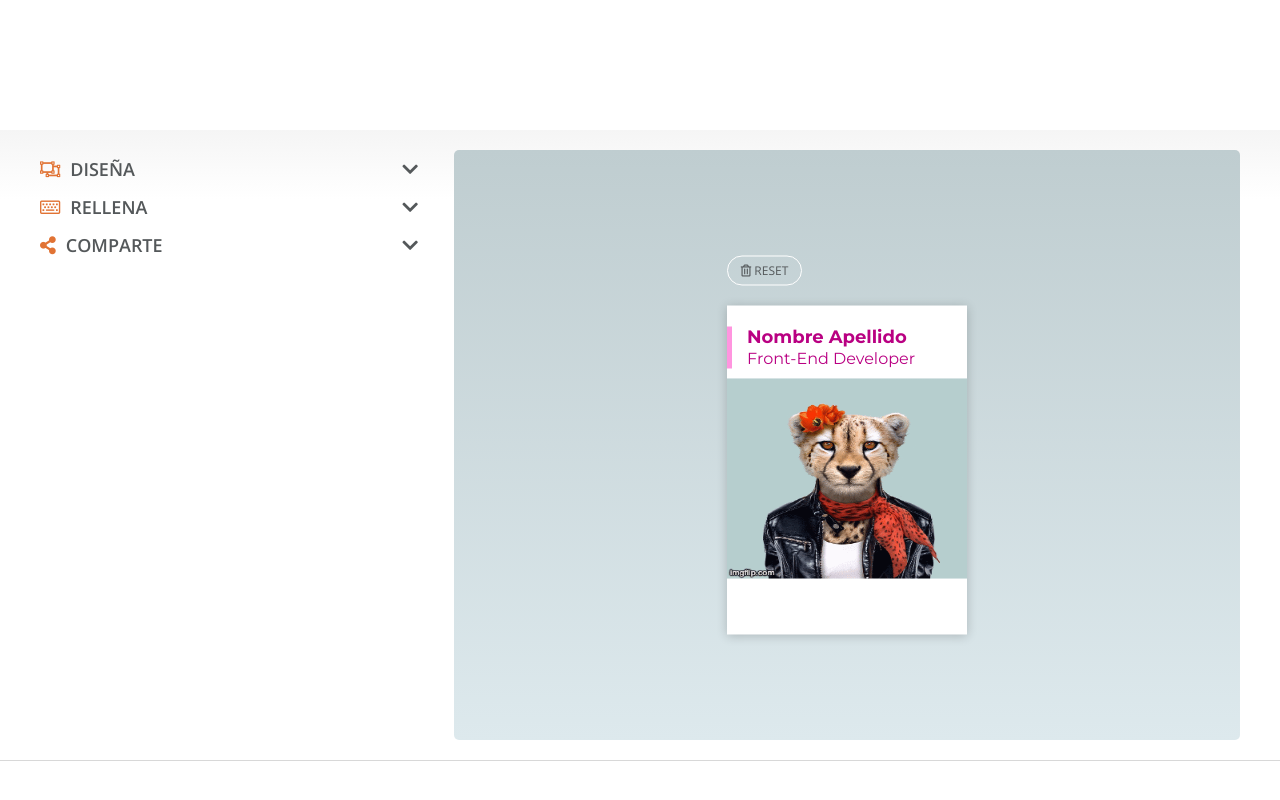
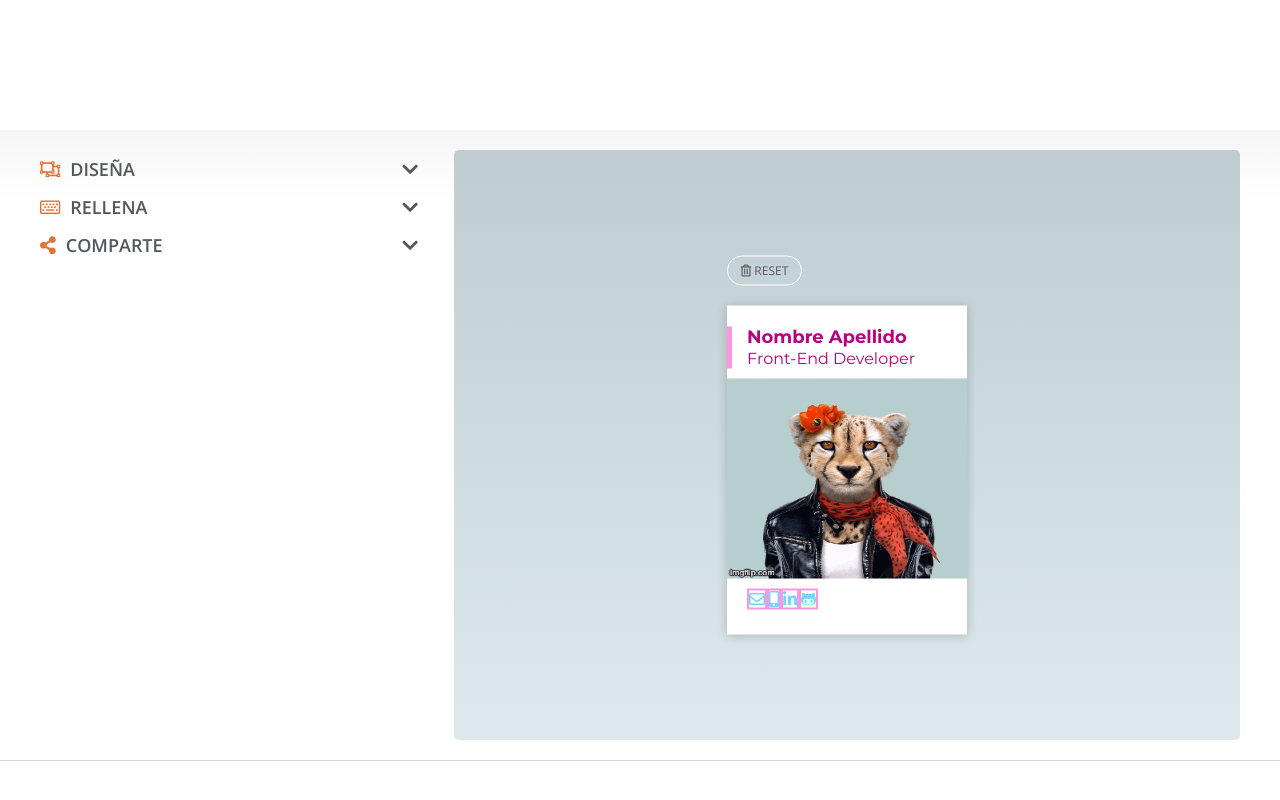
Before and after one commit to Adalab/project-promo-i-module-3-team-1-new, a React (Create React App) app: page / in a window 1280 px wide. Shown: the part 780-1580 px from the top of the page. Built offline with nearby package versions, Linux system fonts and the light colour scheme.

Commit message:
no class

```diff
--- a/src/components/PreviewResetButton.js
+++ b/src/components/PreviewResetButton.js
@@ -11,8 +11,8 @@ class PreviewResetButton extends React.Component {
     }
     render() {
         return (
-            <button onClick = {this.clickReset} class="previewResetButton" href="#">
-                <i class="far fa-trash-alt"></i> reset
+            <button onClick = {this.clickReset} className="previewResetButton" href="#">
+                <i className="far fa-trash-alt"></i> reset
             </button>
         );
     }
--- a/src/components/PreviewSocialButtonList.js
+++ b/src/components/PreviewSocialButtonList.js
@@ -15,7 +15,7 @@ class PreviewSocialButtonList extends React.Component {
           name="email address"
           destination={`mailto:${this.props.email}`}
           iconType="far fa-envelope"
-          class={(this.props.email === '' ? "newHidden" : "card__socialbuttons--box")}
+          className={(this.props.email === '' ? "newHidden" : "card__socialbuttons--box")}
 
 
 
@@ -24,19 +24,19 @@ class PreviewSocialButtonList extends React.Component {
           name="phone number"
           destination={`tel:${this.props.phone}`}
           iconType="fas fa-mobile-alt"
-          class={(this.props.phone === '' ? "newHidden" : "card__socialbuttons--box")}
+          className={(this.props.phone === '' ? "newHidden" : "card__socialbuttons--box")}
         />
         <SocialButton
           name="linkedin profile"
           destination={`https://www.linkedin.com/in/${this.props.linkedinuser}`}
           iconType="fab fa-linkedin-in"
-          class={(this.props.linkedin === '' ? "newHidden" : "card__socialbuttons--box")}
+          className={(this.props.linkedin === '' ? "newHidden" : "card__socialbuttons--box")}
         />
         <SocialButton
           name="github profile"
           destination={`https://www.github.com/${this.props.githubuser}`}
           iconType="fab fa-github-alt"
-          class={(this.props.github === '' ? "newHidden" : "card__socialbuttons--box")}
+          className={(this.props.github === '' ? "newHidden" : "card__socialbuttons--box")}
         />
       </ul>
     );
--- a/src/components/SocialButton.js
+++ b/src/components/SocialButton.js
@@ -14,7 +14,7 @@ class SocialButton extends React.Component {
                     target="_blank"
                     title={this.props.name}
                 >
-                    <i class={`icon ${this.props.iconType}`}></i>
+                    <i className={`icon ${this.props.iconType}`}></i>
                 </a>
             </li>
         );
--- a/src/components/collapsables/Design.js
+++ b/src/components/collapsables/Design.js
@@ -20,7 +20,7 @@ class Design extends React.Component {
                     <h3>colores</h3>
                     <div className="paletteChoices">
 
-                        <input type="radio" id="paletteOne" handleInputValue={this.props.handleInputValue} class="radio_button rb_one" name="palette" value="1" onChange={this.handlePaletteChange} checked={this.props.checked === "1" ? true : false}>
+                        <input type="radio" id="paletteOne" handleInputValue={this.props.handleInputValue} className="radio_button rb_one" name="palette" value="1" onChange={this.handlePaletteChange} checked={this.props.checked === "1" ? true : false}>
                         </input>
                         <label htmlFor="paletteOne" className="palette-grid grid-one">
                             <div className="palOne_colOne"></div>
--- a/src/components/collapsables/Share.js
+++ b/src/components/collapsables/Share.js
@@ -20,7 +20,7 @@ class Share extends React.Component {
                         <p>La tarjeta ha sido creada:</p>
                         <p className="linkResponse"></p>
                         <a href="" id="shareOnTwitter" className="share-twitter-button" target="_blank">
-                            <i class="fab fa-twitter"></i> Compartir en Twitter</a>
+                            <i className="fab fa-twitter"></i> Compartir en Twitter</a>
                     </div>
                 </div>
                 </section>
```
Also changed, not shown: src/components/collapsables/Fill.js (+0 -9 lines).
